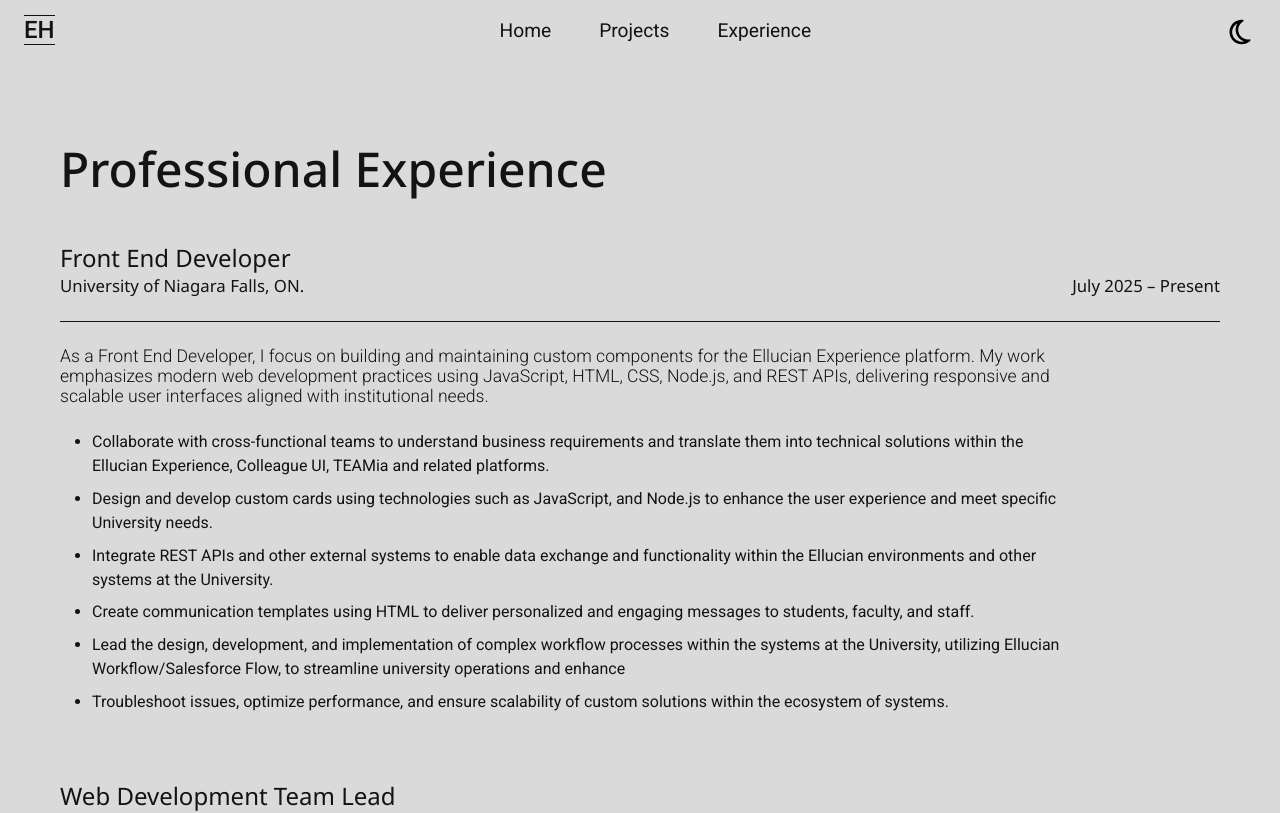
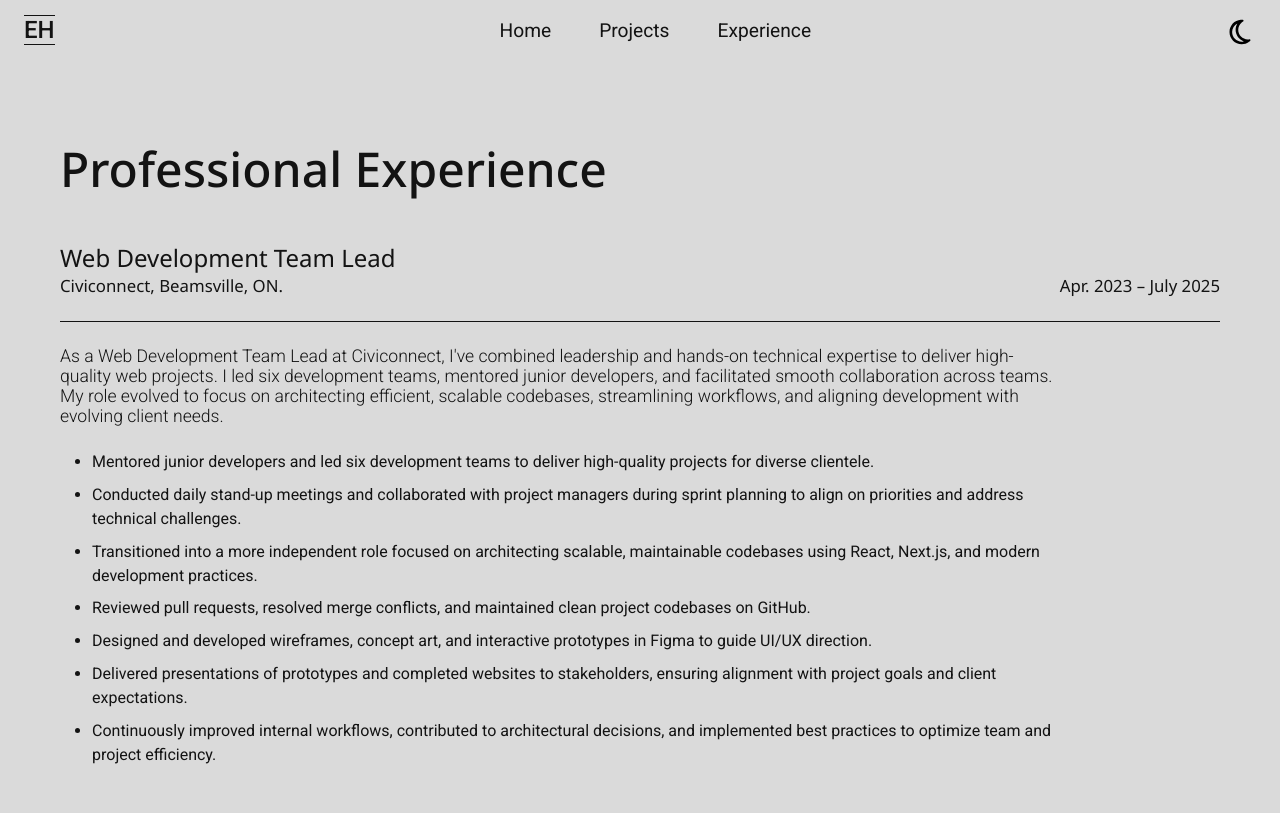
Before and after one commit to EHansen94/portfolio, a Next.js app: page /experience in a window 1280 px wide. Shown: the top 813 px of the page. Built offline with nearby package versions, Linux system fonts and the light colour scheme.

Commit message:
rollback exp for now

```diff
--- a/src/components/Intro.jsx
+++ b/src/components/Intro.jsx
@@ -30,11 +30,6 @@ export default function Intro({ buttonClick }) {
 						as a Web Development Team Lead, where I focus on
 						building scalable, efficient solutions and driving
 						high-impact projects from concept to deployment.
-						{/* <br />
-						<br />
-						Previously, I led development efforts as a Team Lead,
-						mentoring junior developers and fostering collaborative,
-						growth-oriented teams. */}
 					</p>
 				</motion.div>
 				<motion.div
--- a/src/pages/experience.jsx
+++ b/src/pages/experience.jsx
@@ -18,7 +18,7 @@ export default function experience() {
 				Professional Experience
 			</motion.h2>
 			<div className={styles["experiences"]}>
-				<motion.div
+				{/* <motion.div
 					className={styles["experience"]}
 					initial={{ opacity: 0, x: 40 }}
 					animate={{ opacity: 1, x: 0 }}
@@ -80,7 +80,7 @@ export default function experience() {
 							</li>
 						</ul>
 					</div>
-				</motion.div>
+				</motion.div> */}
 				<motion.div
 					className={styles["experience"]}
 					initial={{ opacity: 0, x: 40 }}
```
